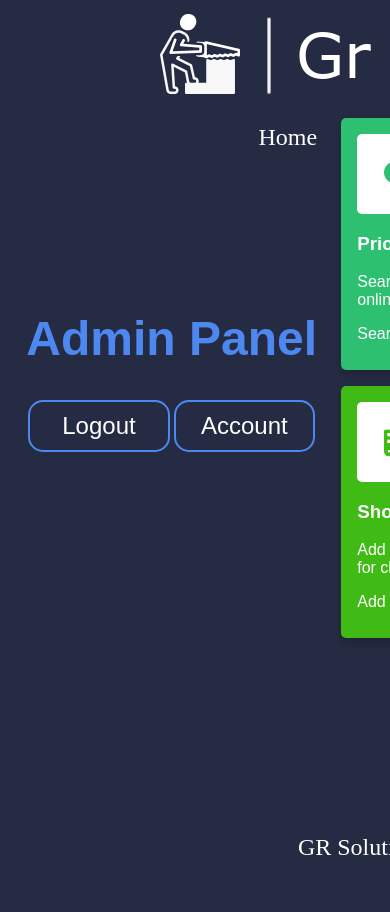
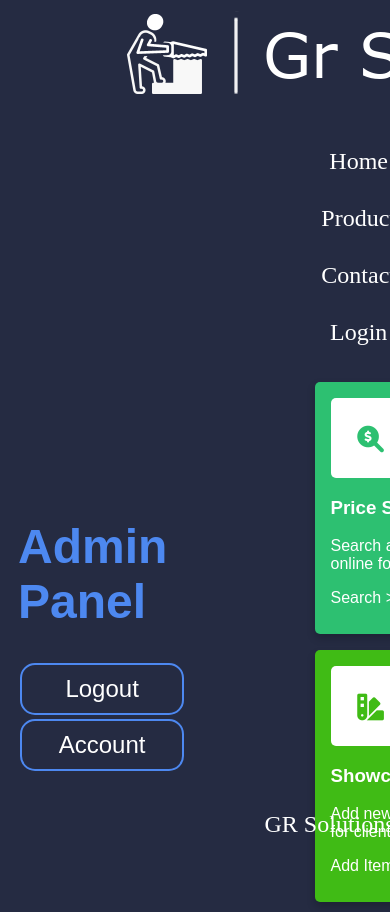
Before and after one commit to BenSisk/Teamwork-and-Professionalism, a Django app: template uniProject/uniProject/templates/admin.html in a window 390 px wide; the page is wider, and only the part inside the window is pictured. Before the commit the page ends 855 px from the top of that part, so only its background shows below. Run offline with Django 3.2, Linux system fonts and the light colour scheme; the template is opened without the code that fills it, so the values that code supplies are empty; parts of the project's set-up code (start-up, migrations or seed data) failed here and were passed over.

Commit message:
More responsive css fixes for index page

```diff
--- a/uniProject/uniProject/static/css/styles.css
+++ b/uniProject/uniProject/static/css/styles.css
@@ -6,7 +6,7 @@
 		"footer footer" auto
 		/ 1fr 3fr;
 
-	grid-template-rows: 50px 82vh auto;
+	grid-template-rows: auto 77vh auto;
 }
 
 header {
@@ -96,6 +96,10 @@ header > a {
 	width: 40%;
 	height: 40%;
 	margin-top: -19%;
+}
+
+header img {
+	max-width: 95%;
 }
 
 h2 {
@@ -231,7 +235,7 @@ h1, h2 {
 			"main" auto
 			"footer" auto;
 
-        	grid-template-rows: 50px 50px 77vh;
+        	grid-template-rows: auto auto 68vh auto;
 	}
 
 	header {
@@ -239,8 +243,7 @@ h1, h2 {
 	}
 
 	#navigationBar {
-		padding-top: 30px;
-		text-aling: center;
+		text-align: center;
 		display: flex;
 		flex-direction: column;
 	}
@@ -279,12 +282,38 @@ h1, h2 {
 }
 
 @media only screen and (max-width: 650px) {
+        #gridContainer {
+                display: grid;
+                grid:
+                        "header" auto
+                        "nav" auto
+                        "main" auto
+                        "footer" auto;
 
-        #navigationBar {
-                padding-top: 30px;
-                text-aling: center;
-                display: flex;
-                flex-direction: column;
+                grid-template-rows: auto auto 43vh auto;
         }
 
+	ul {
+		display: flex;
+		flex-flow: column;
+		list-style-type: none;
+	}
+
+	#welcomeText {
+		margin-top: unset;
+	}
+
+        #navigationBar li:first-child {
+		margin-left: unset;
+        }
+
+	#indexButtons ul li {
+		margin: 2px;
+		width: auto;
+		border-radius: 15px;
+		padding: 25px;
+		border: 1px solid #4D88F0;
+		text-align: center;
+	}
+
 }
```
